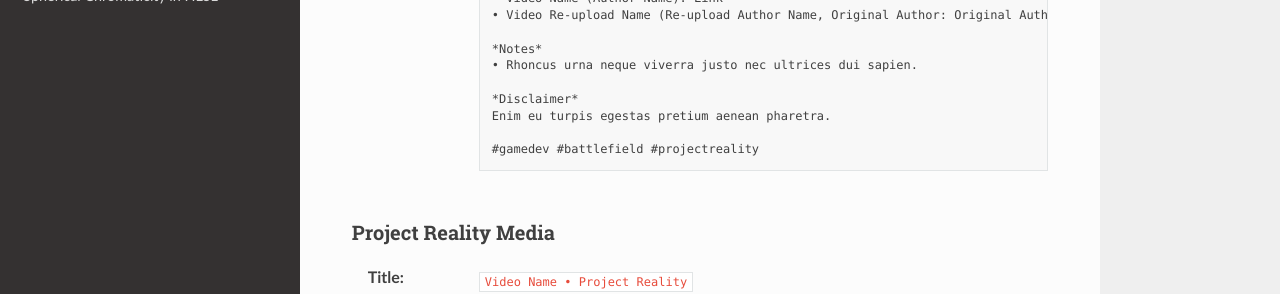
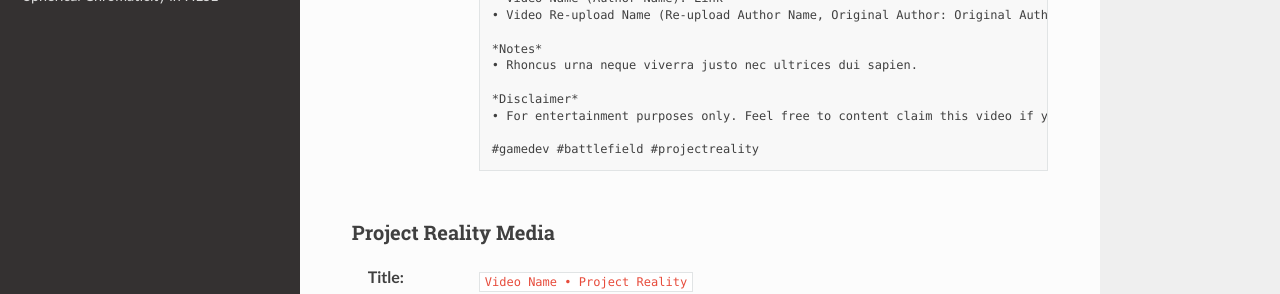
Before and after one commit to papadanku/papadanku.github.io, a Sphinx documentation site: the page built from docs/source/social/youtube.rst, in a window 1280 px wide and 1400 px high, scrolled down 1756 px. Shown: the part 789-1083 px from the top of the window. Built offline with Sphinx 7.4.7 and the Read the Docs theme 2.0.0, drawn with Linux system fonts in a browser that asks for light colours; some of the changed text lies outside the part shown.

Commit message:
Update youtube.rst

```diff
--- a/docs/source/social/youtube.rst
+++ b/docs/source/social/youtube.rst
@@ -87,7 +87,7 @@ Generic
       • Rhoncus urna neque viverra justo nec ultrices dui sapien.
 
       *Disclaimer*
-      Enim eu turpis egestas pretium aenean pharetra.
+      • For entertainment purposes only. Feel free to content claim this video if you are the song's owner.
 
       #hashtag1 #hashtag2 #hashtag3
 
@@ -140,7 +140,7 @@ Project Reality Devlogs
       • Rhoncus urna neque viverra justo nec ultrices dui sapien.
 
       *Disclaimer*
-      Enim eu turpis egestas pretium aenean pharetra.
+      • For entertainment purposes only. Feel free to content claim this video if you are the song's owner.
 
       #gamedev #battlefield #projectreality
 
@@ -193,7 +193,7 @@ Project Reality Media
       • Rhoncus urna neque viverra justo nec ultrices dui sapien.
 
       *Disclaimer*
-      Enim eu turpis egestas pretium aenean pharetra.
+      • For entertainment purposes only. Feel free to content claim this video if you are the song's owner.
 
       #battlefield #projectreality
 
```
